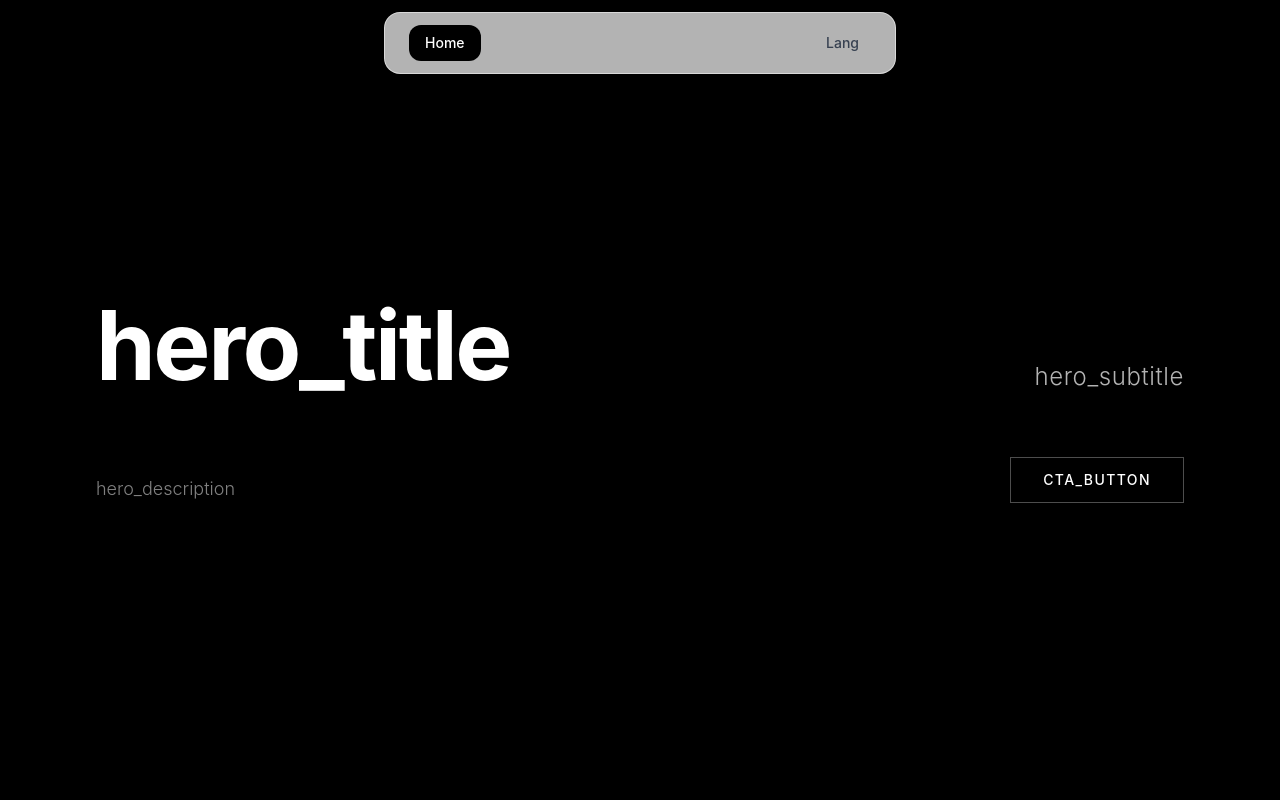
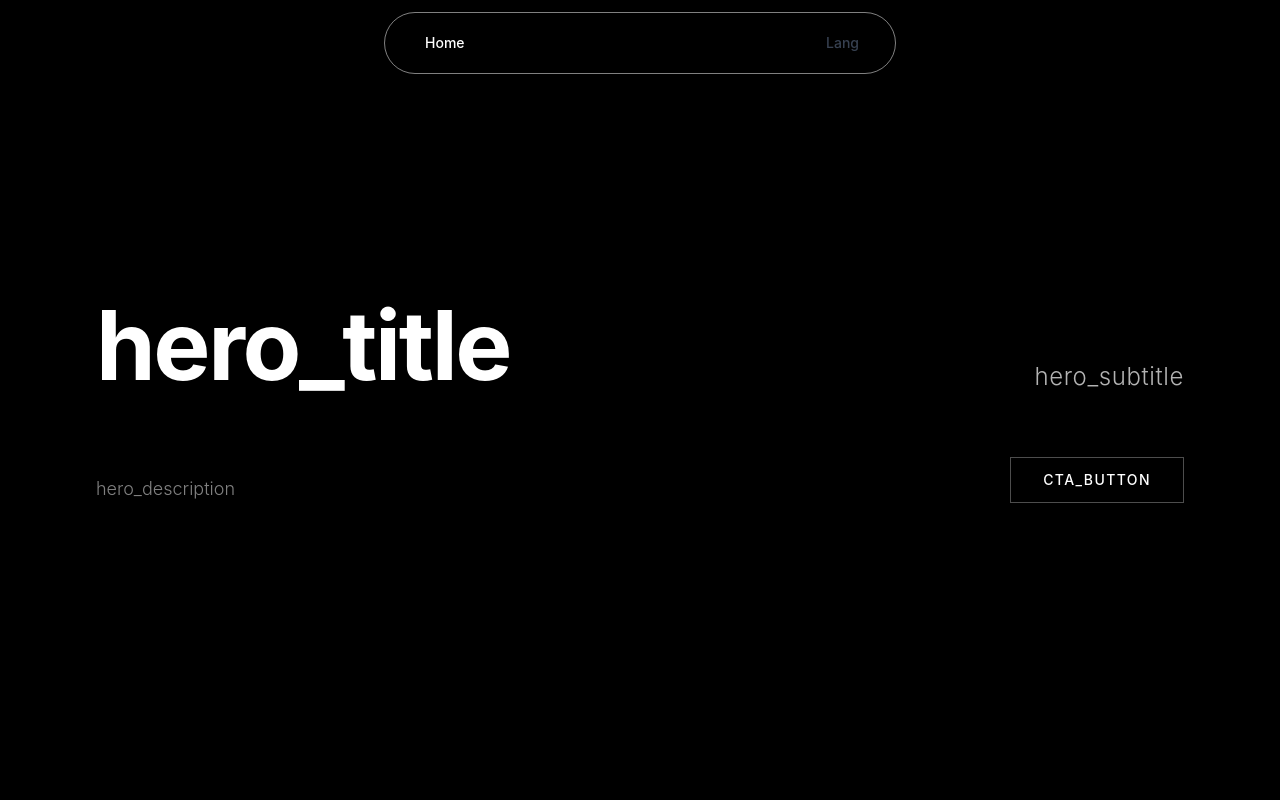
Before and after one commit to XFINL/Lunarbyte_ver-manage, a React (Vite) app: page / in a window 1280 px wide. Shown: the top 800 px of the page. Built offline with nearby package versions, Linux system fonts and the light colour scheme; the HTML template or start-up script is replaced by a standard one.

Commit message:
feat: App热更新平台前端开发
Co-authored-by: traeagent <traeagent@users.noreply.github.com>

```diff
--- a/src/components/FloatingNavbar.tsx
+++ b/src/components/FloatingNavbar.tsx
@@ -22,8 +22,8 @@ export default function FloatingNavbar() {
     <nav
       className={cn(
         'fixed z-50 flex items-center justify-between px-6 py-3',
-        'rounded-2xl shadow-lg shadow-black/10',
-        'bg-white/70 backdrop-blur-xl border border-white/50',
+        'rounded-[200px] shadow-lg shadow-black/10',
+        'bg-white/89 backdrop-blur-xl border border-white/50',
         'transition-all duration-300',
         'top-3 left-1/2 -translate-x-1/2 w-[calc(100%-1.5rem)] max-w-lg',
         'max-md:top-auto max-md:bottom-3 max-md:w-[calc(100%-1.5rem)]'
@@ -81,7 +81,7 @@ export default function FloatingNavbar() {
                   onClick={() => changeLanguage('zh-TW')}
                   className="w-full text-left px-4 py-2 text-sm hover:bg-gray-100 transition-colors"
                 >
-                  繁體中文
+                  zh
                 </button>
               )}
             </div>
```
